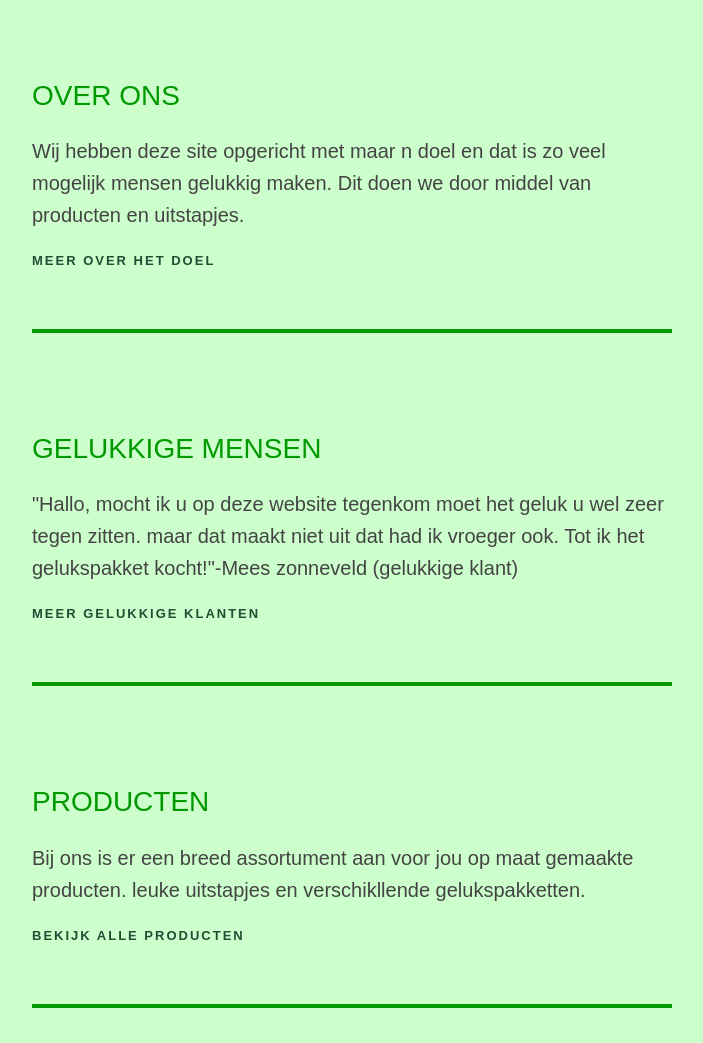
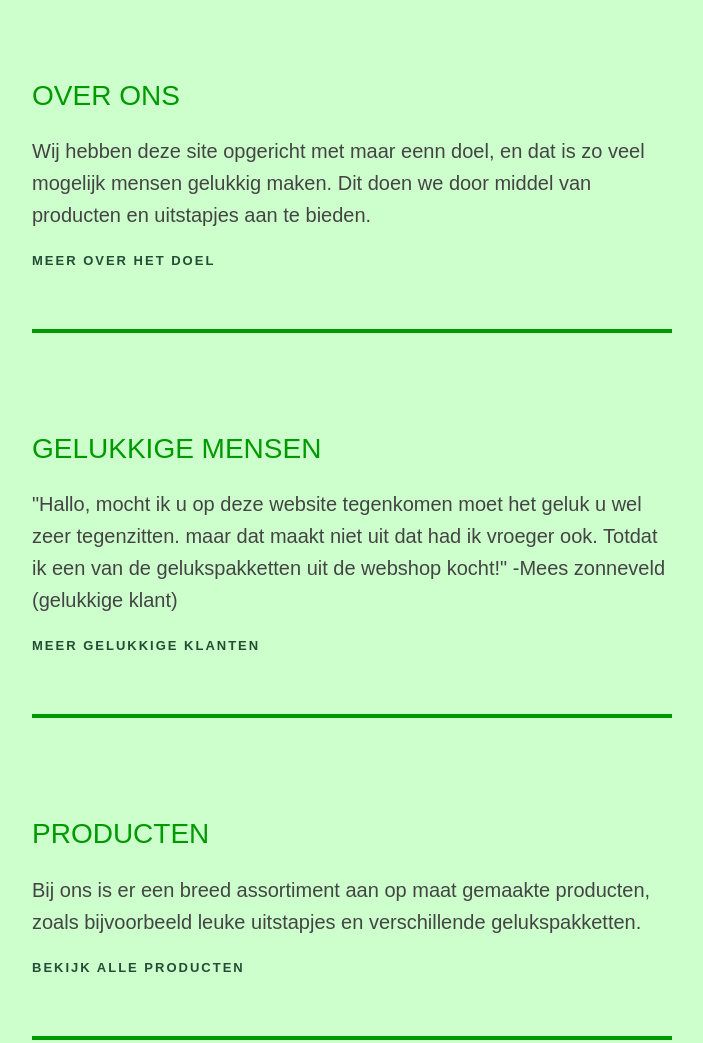
Before and after one commit to Geldvoorgeluk/Geld-voor-geluk, a plain HTML site: page index.html in a window 1280 px wide. Shown: the part 420-1463 px from the top of the page, without its empty margins (308-1011 px from the left). Drawn offline with Linux system fonts and the light colour scheme.

Commit message:
Update index.html

```diff
--- a/index.html
+++ b/index.html
@@ -13,17 +13,17 @@
   <ul>
     <li>
       <h2>over ons</h2>
-      <p>Wij hebben deze site opgericht met maar n doel en dat is zo veel mogelijk mensen gelukkig maken. Dit doen we door middel van producten en uitstapjes.</p>
+      <p>Wij hebben deze site opgericht met maar eenn doel, en dat is zo veel mogelijk mensen gelukkig maken. Dit doen we door middel van producten en uitstapjes aan te bieden.</p>
       <a href="doel.html">meer over het doel</a>
     </li>
     <li>
       <h2>Gelukkige mensen</h2>
-      <p>"Hallo, mocht ik u op deze website tegenkom moet het geluk u wel zeer tegen zitten. maar dat maakt niet uit dat had ik vroeger ook. Tot ik het gelukspakket kocht!"-Mees zonneveld (gelukkige klant)</p>
+      <p>"Hallo, mocht ik u op deze website tegenkomen moet het geluk u wel zeer tegenzitten. maar dat maakt niet uit dat had ik vroeger ook. Totdat ik een van de gelukspakketten uit de webshop kocht!" -Mees zonneveld (gelukkige klant)</p>
       <a href="mensen.html">meer gelukkige klanten</a>
     </li>
     <li>
       <h2>Producten</h2>
-      <p>Bij ons is er een breed assortument aan voor jou op maat gemaakte producten. leuke uitstapjes en verschikllende gelukspakketten.</p>
+      <p>Bij ons is er een breed assortiment aan op maat gemaakte producten, zoals bijvoorbeeld leuke uitstapjes en verschillende gelukspakketten.</p>
       <a href="webshop.html">bekijk alle producten</a>
     </li>
     <li>
@@ -38,7 +38,7 @@
     </li>
     <li>
       <h2>Contact</h2>
-      <p>Op deze pagina staan onze contact gegevens en nog, wij hopen snel contact met uw op te nemen en uw gelukkig te maken.</p>
+      <p>Op deze pagina staan onze contact gegeven, wij hopen snel contact met uw op te nemen en uw gelukkig te maken.</p>
       <a href="gvgcontact.html">contact gegevens</a>
     </li>
   </ul>
```
